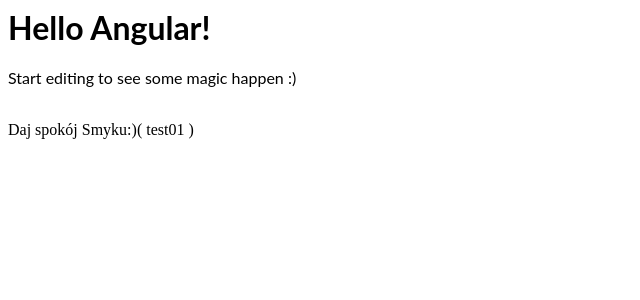
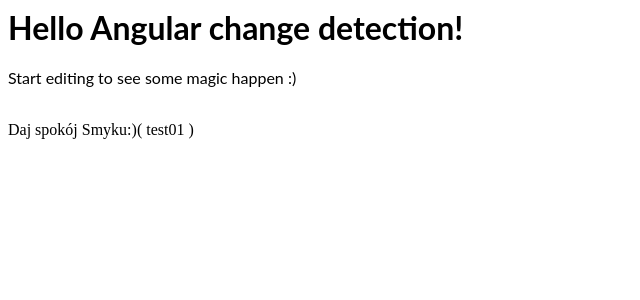
Before and after one commit to smyk-jazzy/angular-jazzy-test-01, an Angular app: page / in a window 1280 px wide. Shown: the top 300 px of the page, without its empty margins (0-640 px from the left). Built offline with nearby package versions, Linux system fonts and the light colour scheme.

Commit message:
1 file modified

```diff
--- a/src/app/app.component.ts
+++ b/src/app/app.component.ts
@@ -6,5 +6,5 @@
   styleUrls: [ './app.component.css' ]
 })
 export class AppComponent  {
-  name = 'Angular';
+  name = 'Angular change detection';
 }
```
